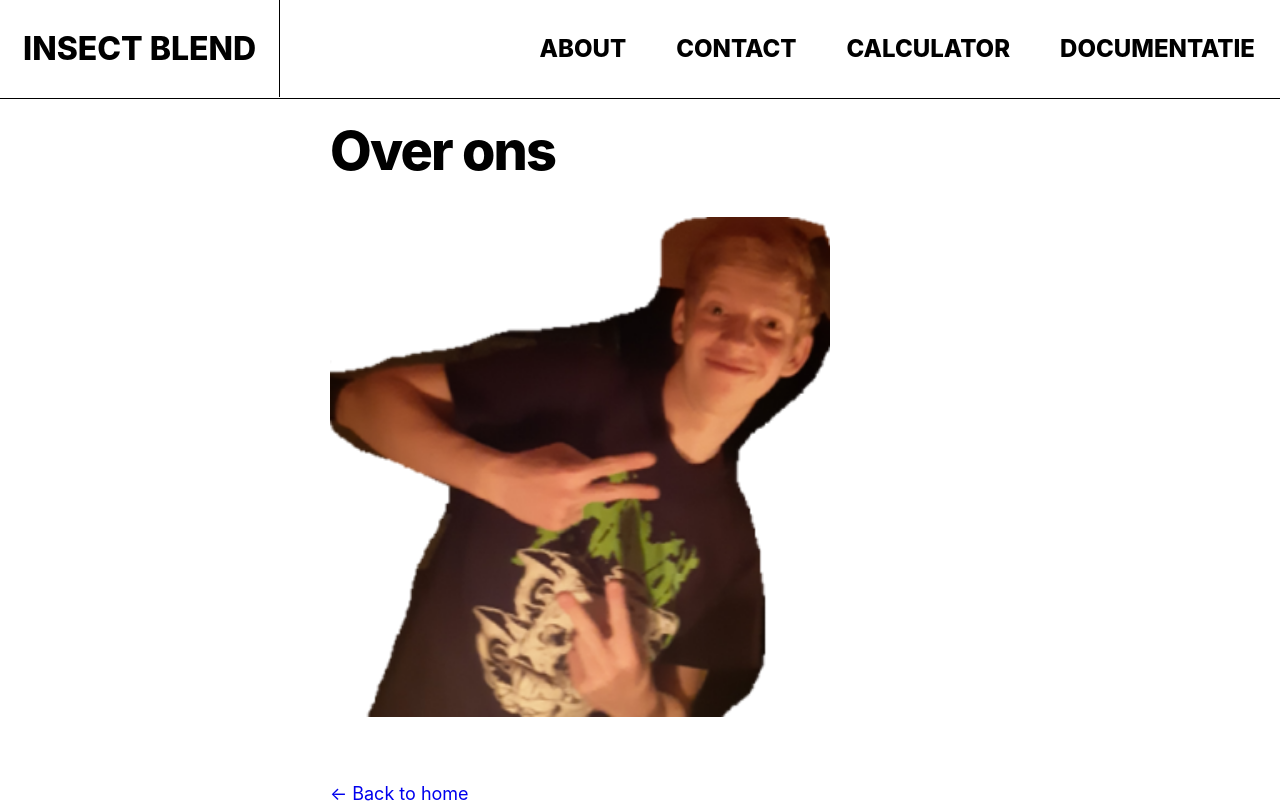
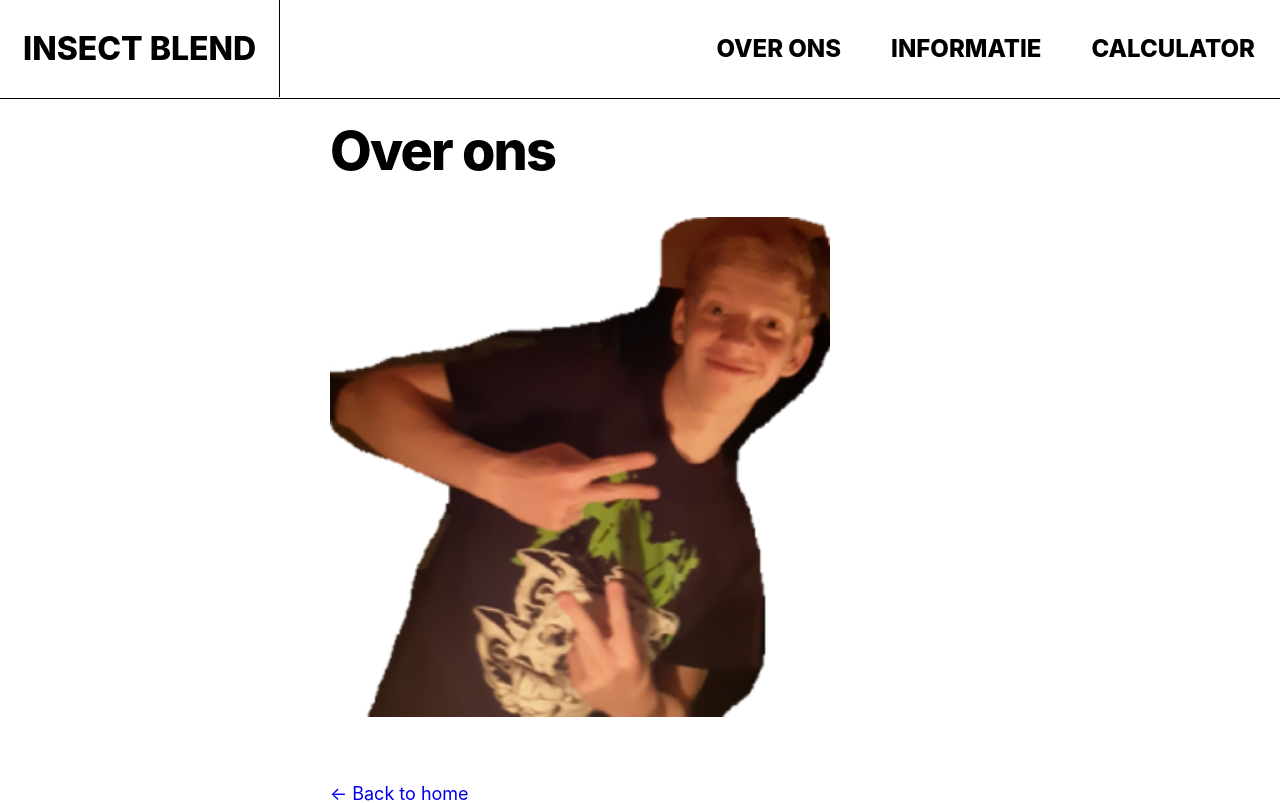
Before and after one commit to ebekoudijs/ProftaakFontys, a Next.js app: page /about in a window 1280 px wide. Shown: the top 803 px of the page. Built offline with nearby package versions, Linux system fonts and the light colour scheme.

Commit message:
Kopjes aangepast

```diff
--- a/components/sidenav.js
+++ b/components/sidenav.js
@@ -15,13 +15,13 @@ export default function Sidenav() {
           <div className="menu">
               <Link href="/about">
               <a className={styles.link} >
-                  <div className={styles.title}>About</div>
+                  <div className={styles.title}>Over ons</div>
                   <div className={styles.bar}></div>
                   </a>
               </Link>
-              <Link href="/contact">
+              <Link href="/informatie">
                   <a className={styles.link}>
-                      <div className={styles.title}>Contact</div>
+                      <div className={styles.title}>Informatie</div>
                       <div className={styles.bar}></div>
                   </a>
               </Link>
@@ -31,12 +31,6 @@ export default function Sidenav() {
                       <div className={styles.bar}></div>
                   </a>
               </Link>
-              <Link href="/documentatie">
-                  <a className={styles.link}>
-                      <div className={styles.title}>Documentatie</div>
-                      <div className={styles.bar}></div>
-                  </a>
-              </Link>
           </div>
       </div>
   );
```
